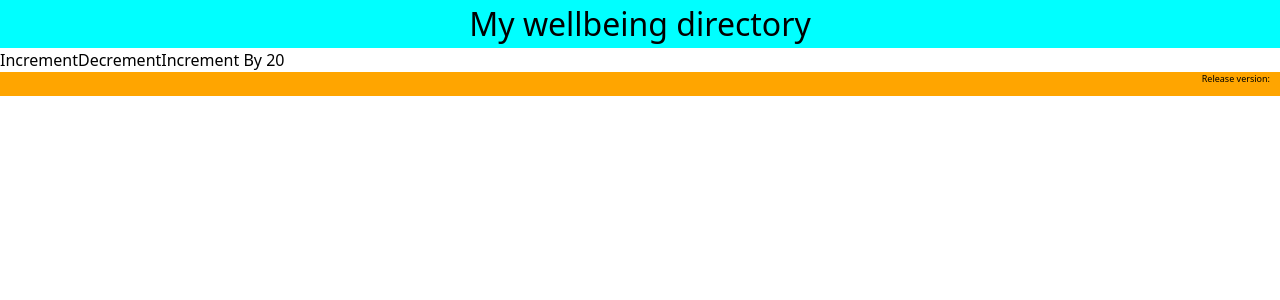
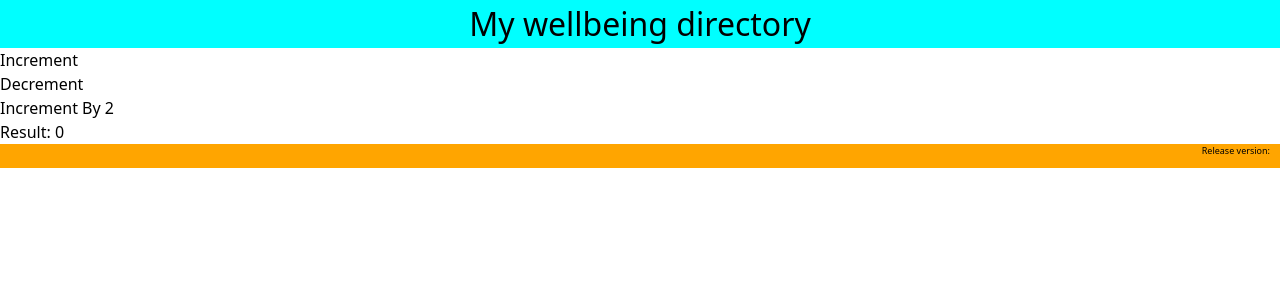
Before and after one commit to aghayev/nextjs-mydirectory, a Next.js app: page /reduxcounter in a window 1280 px wide. Shown: the top 300 px of the page. Built offline with nearby package versions, Linux system fonts and the light colour scheme.

Commit message:
feat(mwd-11): another upd for presentation styling adj

```diff
--- a/app/layout.module.css
+++ b/app/layout.module.css
@@ -3,6 +3,10 @@
     background-color: cyan;
     text-align: center;
     font-size: 2rem;
+  }
+
+  .body {
+    padding-left: 10px;
   }
 
   .trailer {
--- a/app/layout.tsx
+++ b/app/layout.tsx
@@ -28,7 +28,7 @@ export default function RootLayout({
       <body>
         <div className={styles.header}>My wellbeing directory</div>
         <div>
-          <Providers>
+           <Providers>
             {children}
           </Providers>
         </div>
--- a/app/nutrition/[navigation]/page.tsx
+++ b/app/nutrition/[navigation]/page.tsx
@@ -52,9 +52,11 @@ import { useEffect, useState } from "react";
         <>
         <div><span>Params: </span>{params?.navigation}</div>
         <div>
+          <ul>
         {dataResponse.map((item) => (
-                <span>{item['title']}</span>
+                <span><li>{item['title']}</li></span>
             ))}
+          </ul>
         </div>
         </>
     )
--- a/app/nutrition/layout.tsx
+++ b/app/nutrition/layout.tsx
@@ -10,7 +10,7 @@ export default function Layout({
       <div>
         <h2>NutritionPage</h2>
       </div>
-      <div>
+      <div className={styles.children}>
         {children}
       </div>
     </div>)
--- a/app/page.tsx
+++ b/app/page.tsx
@@ -1,8 +1,9 @@
 import Link from "next/link";
+import styles from './layout.module.css'
 
 export default function Home() {
   return (
-    <main>
+    <main className={styles.body}>
       <ul>
         <li>
           <Link href="/nutrition">Nutrition (Protected session-based route)</Link>
--- a/app/reduxcounter/page.tsx
+++ b/app/reduxcounter/page.tsx
@@ -10,18 +10,26 @@ const ReduxcounterPage = () => {
     const dispatch = useDispatch();
 
   return (
-    <div>
+    <>
+    <ul>
+        <li>
         <button onClick={() => dispatch(increment())}>
             Increment
         </button>
+        </li>
+        <li>
         <button onClick={() => dispatch(decrement())}>
             Decrement
         </button>
+        </li>
+        <li>
         <button onClick={() => dispatch(incrementByAmount(2))}>
             Increment By 2
         </button>
-        <span>{count}</span>
-    </div>
+        </li>
+    </ul>
+    <span>Result: {count}</span>
+    </>
   )
 }
 
```
Also changed, not shown: middleware.ts (+12 -8 lines).
